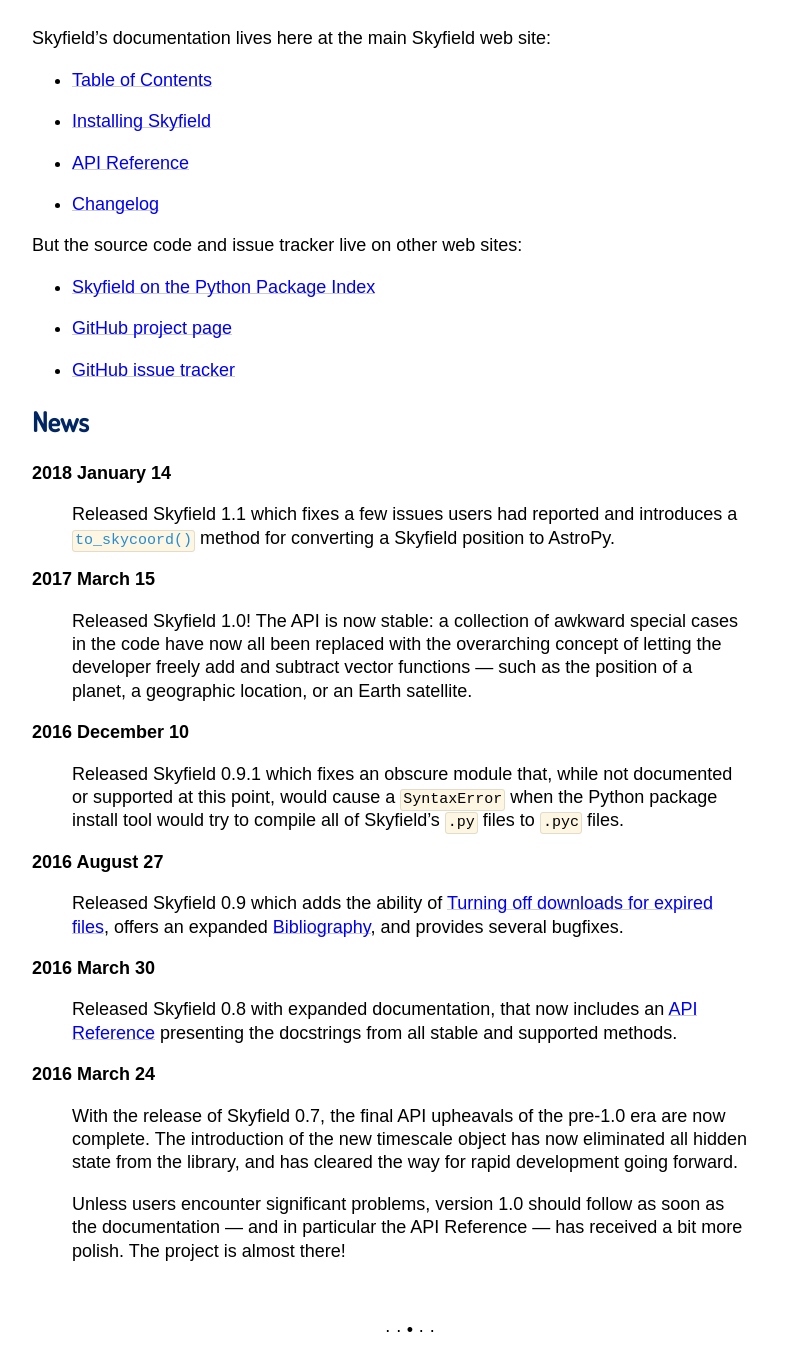
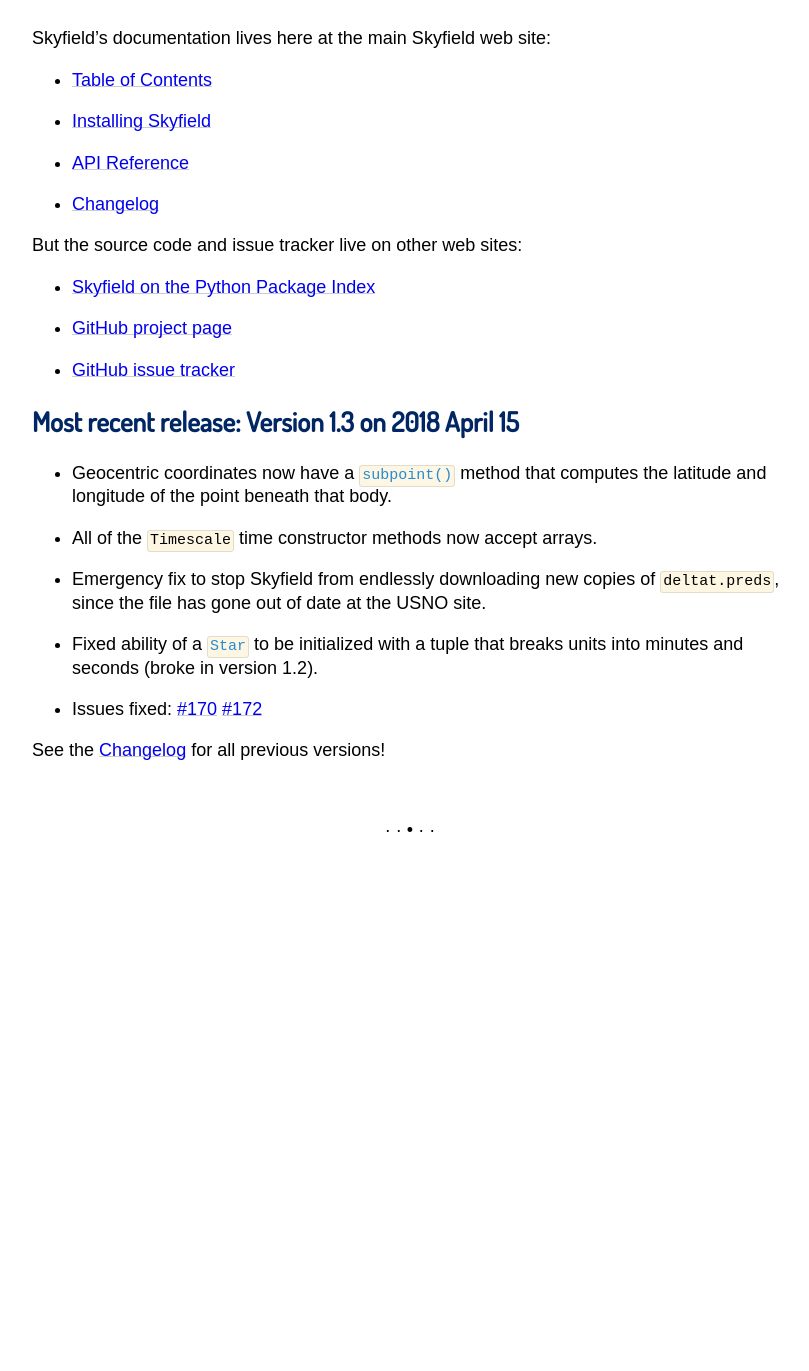
Before and after one commit to skyfielders/python-skyfield, a Sphinx documentation site: the page built from skyfield/documentation/index.rst, in a window 1280 px wide and 1400 px high, scrolled down 1635 px. Shown: the top 1371 px of the window, without its empty margins (230-1039 px from the left). Built offline with Sphinx 7.4.7, drawn with Linux system fonts in a browser that asks for light colours; some web fonts are replaced; after the commit the page ends 2535 px from its top, so only the background shows below that.

Commit message:
Version 1.3, still sitting uncommitted on my disk
I really need a single-button release process, that releases directly
from GitHub so that I’m forced to commit this before releasing!

```diff
--- a/skyfield/__init__.py
+++ b/skyfield/__init__.py
@@ -5,5 +5,5 @@
 the source code, as well as the http://rhodesmill.org/skyfield/ site!
 
 """
-VERSION = (1, 2)
+VERSION = (1, 3)
 __version__ = '.'.join(map(str, VERSION))
--- a/skyfield/documentation/index.rst
+++ b/skyfield/documentation/index.rst
@@ -110,60 +110,29 @@
 
 * `GitHub issue tracker <https://github.com/brandon-rhodes/python-skyfield/issues>`_
 
-News
-====
+Most recent release: Version 1.3 on 2018 April 15
+=================================================
 
-**2018 January 14**
+* Geocentric coordinates now have a
+  :meth:`~skyfield.positionlib.Geocentric.subpoint()`
+  method that computes the latitude and longitude
+  of the point beneath that body.
 
-  Released Skyfield 1.1
-  which fixes a few issues users had reported
-  and introduces a :meth:`~skyfield.positionlib.ICRF.to_skycoord()` method
-  for converting a Skyfield position to AstroPy.
+* All of the ``Timescale`` time constructor methods now accept arrays.
 
-**2017 March 15**
+* Emergency fix to stop Skyfield
+  from endlessly downloading new copies of ``deltat.preds``,
+  since the file has gone out of date at the USNO site.
 
-  Released Skyfield 1.0!
-  The API is now stable:
-  a collection of awkward special cases in the code
-  have now all been replaced with the overarching concept
-  of letting the developer freely add and subtract vector functions —
-  such as the position of a planet, a geographic location,
-  or an Earth satellite.
+* Fixed ability of a :class:`~skyfield.starlib.Star`
+  to be initialized with a tuple that breaks units into minutes and seconds
+  (broke in version 1.2).
 
-**2016 December 10**
+* Issues fixed:
+  `#170 <https://github.com/skyfielders/python-skyfield/issues/170>`_
+  `#172 <https://github.com/skyfielders/python-skyfield/issues/172>`_
 
-  Released Skyfield 0.9.1
-  which fixes an obscure module that,
-  while not documented or supported at this point,
-  would cause a ``SyntaxError`` when the Python package install tool
-  would try to compile all of Skyfield’s ``.py`` files to ``.pyc`` files.
-
-**2016 August 27**
-
-  Released Skyfield 0.9
-  which adds the ability of :ref:`turning-off-downloads`,
-  offers an expanded :doc:`bibliography`,
-  and provides several bugfixes.
-
-**2016 March 30**
-
-  Released Skyfield 0.8 with expanded documentation,
-  that now includes an `api` presenting the docstrings
-  from all stable and supported methods.
-
-**2016 March 24**
-
-  With the release of Skyfield 0.7,
-  the final API upheavals of the pre-1.0 era are now complete.
-  The introduction of the new timescale object
-  has now eliminated all hidden state from the library,
-  and has cleared the way for rapid development going forward.
-
-  Unless users encounter significant problems,
-  version 1.0 should follow as soon as the documentation —
-  and in particular the API Reference —
-  has received a bit more polish.
-  The project is almost there!
+See the :ref:`changelog` for all previous versions!
 
 .. testcleanup::
 
```
Also changed, not shown: CHANGELOG.rst (+22 -0 lines).
